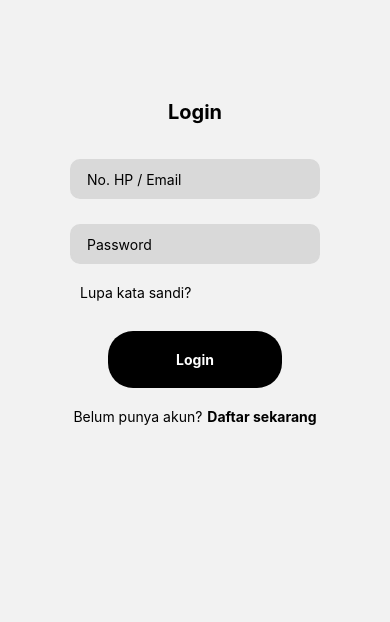
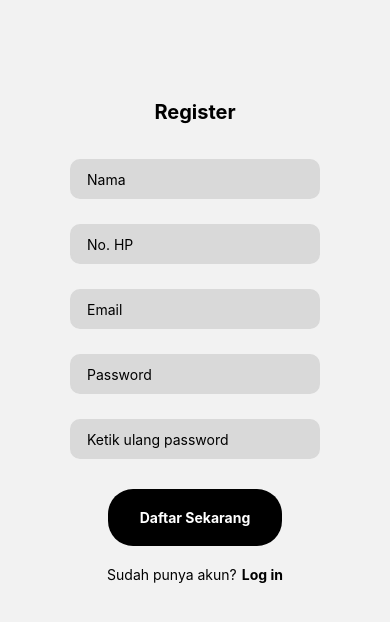
Before and after one commit to yafireyhan01/rentalMobilApp, a React Native app: screen /Register in a window 390 px wide. Shown: the top 622 px of the page. Built offline with nearby package versions, Linux system fonts and the light colour scheme; what react-native would draw is missing.

Commit message:
Register page added

```diff
--- /dev/null
+++ b/src/pages/Register/index.js
@@ -0,0 +1,137 @@
+import {
+  ImageBackground,
+  StyleSheet,
+  Text,
+  TextInput,
+  TouchableOpacity,
+  View,
+} from 'react-native';
+import React from 'react';
+
+const Register = ({navigation}) => {
+  return (
+    <View style={{justifyContent: 'center', alignItems: 'center'}}>
+      <Text
+        style={{
+          color: 'black',
+          marginTop: 100,
+          fontWeight: 'bold',
+          fontSize: 20,
+        }}>
+        Register
+      </Text>
+      <TextInput
+        style={{
+          backgroundColor: '#D9D9D9',
+          marginTop: 35,
+          borderColor: '#D9D9D9',
+          borderWidth: 2,
+          paddingLeft: 15,
+          borderRadius: 10,
+          width: 250,
+          height: 40,
+          color: 'black',
+        }}
+        placeholder="Nama"
+        placeholderTextColor="black"
+      />
+      <TextInput
+        style={{
+          backgroundColor: '#D9D9D9',
+          marginTop: 25,
+          borderColor: '#D9D9D9',
+          borderWidth: 2,
+          paddingLeft: 15,
+          borderRadius: 10,
+          width: 250,
+          height: 40,
+          color: 'black',
+        }}
+        placeholder="No. HP"
+        placeholderTextColor="black"
+      />
+      <TextInput
+        style={{
+          backgroundColor: '#D9D9D9',
+          marginTop: 25,
+          borderColor: '#D9D9D9',
+          borderWidth: 2,
+          paddingLeft: 15,
+          borderRadius: 10,
+          width: 250,
+          height: 40,
+          color: 'black',
+        }}
+        placeholder="Email"
+        placeholderTextColor="black"
+      />
+      <TextInput
+        style={{
+          backgroundColor: '#D9D9D9',
+          marginTop: 25,
+          borderColor: '#D9D9D9',
+          borderWidth: 2,
+          paddingLeft: 15,
+          borderRadius: 10,
+          width: 250,
+          height: 40,
+          color: 'black',
+        }}
+        placeholder="Password"
+        placeholderTextColor="black"
+      />
+      <TextInput
+        style={{
+          backgroundColor: '#D9D9D9',
+          marginTop: 25,
+          borderColor: '#D9D9D9',
+          borderWidth: 2,
+          paddingLeft: 15,
+          borderRadius: 10,
+          width: 250,
+          height: 40,
+          color: 'black',
+        }}
+        placeholder="Ketik ulang password"
+        placeholderTextColor="black"
+      />
+      <TouchableOpacity
+        style={{
+          backgroundColor: 'black',
+          padding: 20,
+          marginTop: 30,
+          borderRadius: 25,
+          width: 174,
+          alignItems: 'center',
+        }}
+        // onPress={() => handleGoTo('Home')}
+      >
+        <Text
+          style={{
+            color: 'white',
+            fontWeight: 'bold',
+          }}>
+          Daftar Sekarang
+        </Text>
+      </TouchableOpacity>
+      <View style={{flexDirection: 'row'}}>
+        <Text style={{color: 'black', marginTop: 20}}>Sudah punya akun?</Text>
+        <TouchableOpacity>
+          <Text
+            style={{
+              color: 'black',
+              fontWeight: 'bold',
+              marginTop: 20,
+              marginLeft: 5,
+            }}>
+            Log in
+          </Text>
+        </TouchableOpacity>
+      </View>
+    </View>
+  );
+};
+
+export default Register;
+
+const styles = StyleSheet.create({});
--- a/src/pages/index.js
+++ b/src/pages/index.js
@@ -1,4 +1,5 @@
 import Splash from './Splash';
+import Register from './Register';
 import Login from './Login';
 import Home from './Home';
 import WelcomeAuth from './WelcomeAuth';
@@ -6,4 +7,13 @@ import DetailCar from './DetailCar';
 import Booking from './Booking';
 import BookingSuccess from './BookingSuccess';
 
-export {Splash, Login, WelcomeAuth, Home, DetailCar, Booking, BookingSuccess};
+export {
+  Splash,
+  Login,
+  WelcomeAuth,
+  Home,
+  DetailCar,
+  Booking,
+  BookingSuccess,
+  Register,
+};
--- a/src/router/index.js
+++ b/src/router/index.js
@@ -8,13 +8,14 @@ import {
   DetailCar,
   Booking,
   BookingSuccess,
+  Register,
 } from '../pages';
 
 const Stack = createNativeStackNavigator();
 
 const Router = () => {
   return (
-    <Stack.Navigator initialRouteName="Login">
+    <Stack.Navigator initialRouteName="Register">
       <Stack.Screen
         name="Splash"
         component={Splash}
@@ -23,6 +24,11 @@ const Router = () => {
       <Stack.Screen
         name="Login"
         component={Login}
+        options={{headerShown: false}}
+      />
+      <Stack.Screen
+        name="Register"
+        component={Register}
         options={{headerShown: false}}
       />
       <Stack.Screen
```
